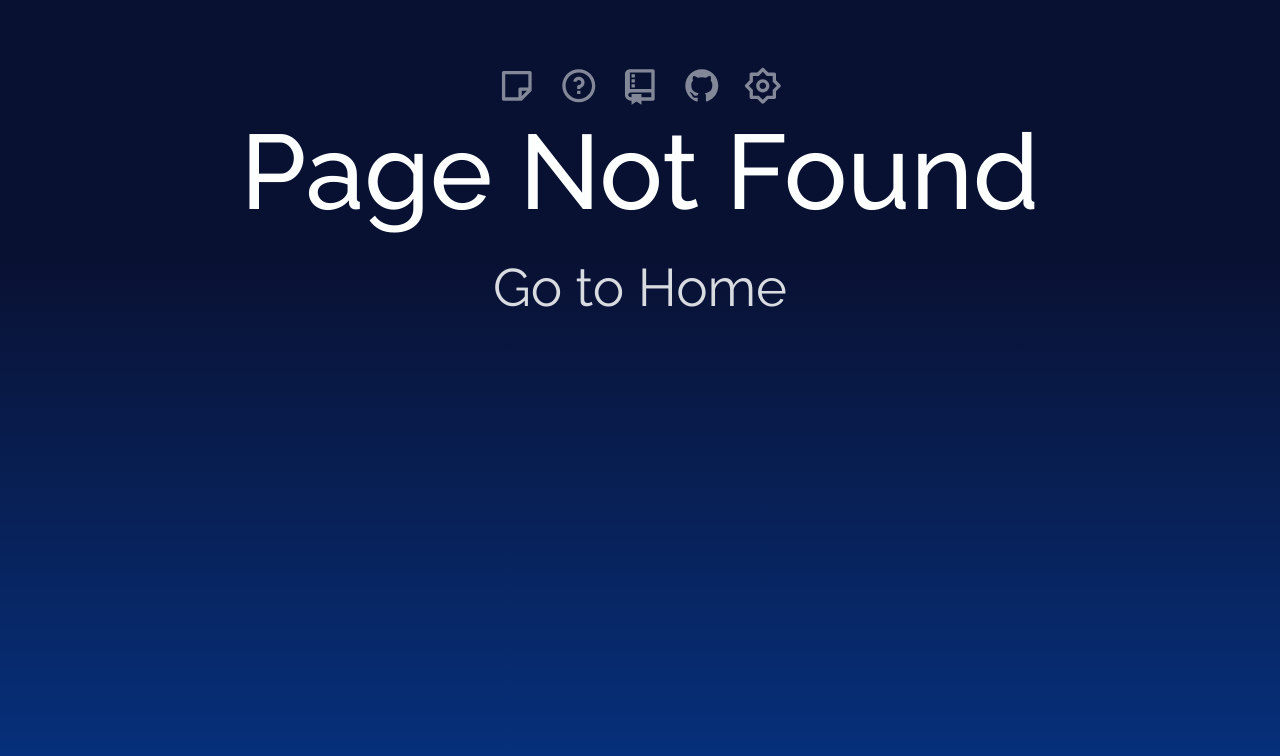
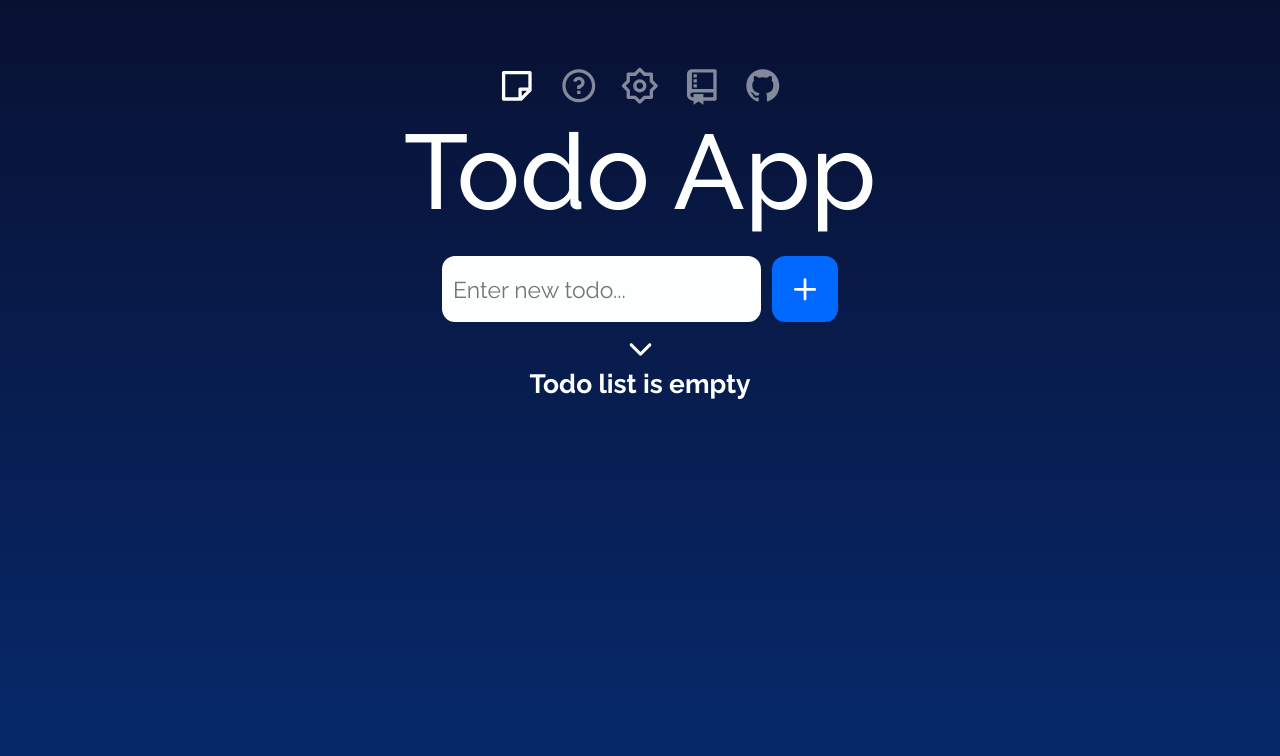
Before and after one commit to alexeymasasin/todo-app-demo, a React (Create React App) app: page /todo-app-demo/todo in a window 1280 px wide. Before the commit this address had no page. Shown: the top 756 px of the page. Built offline with nearby package versions, Linux system fonts and the light colour scheme.

Commit message:
Code Refactor, UI Fixes

```diff
--- a/src/App.js
+++ b/src/App.js
@@ -1,6 +1,6 @@
 import { BrowserRouter, Route, Routes } from 'react-router-dom';
 import Todo from './components/Todo/Todo';
-import Sidebar from './components/Sidebar/Sidebar';
+import Navbar from './components/Sidebar/Navbar';
 import NotFound from './components/NotFound/NotFound';
 import FAQ from './components/FAQ/FAQ';
 import './App.css';
@@ -10,11 +10,11 @@ function App() {
   return (
     <BrowserRouter basename="/todo-app-demo/">
       <div className="App">
-        <Sidebar/>
+        <Navbar/>
         <Routes>
           <Route path="*" element={<NotFound/>}/>
-          <Route path="/" element={<Todo/>}/>
-          <Route path="/faq/" element={<FAQ/>}/>
+          <Route path="/todo" element={<Todo/>}/>
+          <Route path="/faq" element={<FAQ/>}/>
         </Routes>
       </div>
     </BrowserRouter>
--- /dev/null
+++ b/src/components/Sidebar/Navbar.jsx
@@ -0,0 +1,52 @@
+import styles from './Navbar.module.css';
+import Button from './../UI/Button';
+import {
+  RiGithubFill,
+  RiGitRepositoryLine,
+  RiQuestionLine,
+  RiSettings2Line,
+  RiStickyNoteLine,
+} from 'react-icons/ri';
+import { NavLink, useLocation } from 'react-router-dom';
+
+function Navbar(props) {
+  const location = useLocation();
+
+  return (
+    <div className={styles.sidebar}>
+      <NavLink to="/todo"
+               className={({ isActive }) => isActive
+                 ? ` ${styles.active}`
+                 : ''}>
+        <Button title="Todo"><RiStickyNoteLine
+          className={styles.sidebar_icon}/></Button>
+      </NavLink>
+      <NavLink to="/faq"
+               className={({ isActive }) => isActive
+                 ? ` ${styles.active}`
+                 : ''}>
+        <Button title="FAQ"><RiQuestionLine
+          className={styles.sidebar_icon}/></Button>
+      </NavLink>
+      <NavLink to="/settings"
+               className={({ isActive }) => isActive
+                 ? ` ${styles.active}`
+                 : ''}>
+        <Button title="Settings"><RiSettings2Line
+          className={styles.sidebar_icon}/></Button>
+      </NavLink>
+      <a href="https://github.com/alexeymasasin/todo-app-demo" target="_blank"
+         rel="noopener noreferrer">
+        <Button title="GitHub Repository"><RiGitRepositoryLine
+          className={styles.sidebar_icon}/></Button>
+      </a>
+      <a href="https://github.com/alexeymasasin/" target="_blank"
+         rel="noopener noreferrer">
+        <Button title="My GitHub Page"><RiGithubFill
+          className={styles.sidebar_icon}/></Button>
+      </a>
+    </div>
+  );
+}
+
+export default Navbar;
--- /dev/null
+++ b/src/components/Sidebar/Navbar.module.css
@@ -0,0 +1,25 @@
+.sidebar {
+  width: fit-content;
+  display: flex;
+  align-items: center;
+  justify-content: center;
+  position: absolute;
+  top: 50px;
+  left: 0;
+  right: 0;
+  margin: 0 auto;
+}
+
+.sidebar_icon {
+  font-size: 36px;
+}
+
+.active > * {
+  opacity: 1;
+}
+
+@media (max-width: 650px) {
+  .sidebar {
+    top: 90px;
+  }
+}
--- a/src/components/Sidebar/Sidebar.jsx
+++ /dev/null
@@ -1,44 +0,0 @@
-import styles from './Sidebar.module.css';
-import Button from './../UI/Button';
-import {
-  RiGithubFill,
-  RiGitRepositoryLine,
-  RiQuestionLine,
-  RiSettings2Line,
-  RiStickyNoteLine,
-} from 'react-icons/ri';
-import { NavLink } from 'react-router-dom';
-import SidebarDivider from './SidebarDivider';
-
-function Sidebar(props) {
-  return (
-    <div className={styles.sidebar}>
-      <NavLink to="/">
-        <Button title="Todo"><RiStickyNoteLine
-          className={styles.sidebar_icon}/></Button>
-      </NavLink>
-      <SidebarDivider/>
-      <NavLink to="/faq/">
-        <Button title="FAQ"><RiQuestionLine
-          className={styles.sidebar_icon}/></Button>
-      </NavLink>
-      <a href="https://github.com/alexeymasasin/todo-app-demo" target="_blank"
-         rel="noopener noreferrer">
-        <Button title="GitHub Repository"><RiGitRepositoryLine
-          className={styles.sidebar_icon}/></Button>
-      </a>
-      <a href="https://github.com/alexeymasasin/" target="_blank"
-         rel="noopener noreferrer">
-        <Button title="My GitHub Page"><RiGithubFill
-          className={styles.sidebar_icon}/></Button>
-      </a>
-      <SidebarDivider/>
-      <NavLink to="/settings/">
-        <Button title="Settings"><RiSettings2Line
-          className={styles.sidebar_icon}/></Button>
-      </NavLink>
-    </div>
-  );
-}
-
-export default Sidebar;
--- a/src/components/Sidebar/Sidebar.module.css
+++ /dev/null
@@ -1,21 +0,0 @@
-.sidebar {
-  width: fit-content;
-  display: flex;
-  align-items: center;
-  justify-content: center;
-  position: absolute;
-  top: 50px;
-  left: 0;
-  right: 0;
-  margin: 0 auto;
-}
-
-.sidebar_icon {
-  font-size: 36px;
-}
-
-@media (max-width: 650px) {
-  .sidebar {
-    top: 90px;
-  }
-}
--- a/src/components/Sidebar/SidebarDivider.jsx
+++ /dev/null
@@ -1,9 +0,0 @@
-import styles from './SidebarDivider.module.css';
-
-function SidebarDivider(props) {
-  return (
-    <div className={styles.sidebar_divider}></div>
-  );
-}
-
-export default SidebarDivider;
--- a/src/components/Sidebar/SidebarDivider.module.css
+++ /dev/null
@@ -1,9 +0,0 @@
-.sidebar_divider {
-  height: 1px;
-  width: 50%;
-  background-color: #fdfffe;
-  display: block;
-  margin: 10px auto;
-  opacity: 0.5;
-  border-radius: 15px;
-}
--- a/src/components/Todo/Todos/TodoFrom.module.css
+++ b/src/components/Todo/Todos/TodoFrom.module.css
@@ -53,7 +53,7 @@
 }
 
 .order_arrow_icon {
-  margin: 10px 0 8px;
+  margin: 10px 0 6px;
   width: 30px;
   height: 30px;
   cursor: pointer;
@@ -62,12 +62,14 @@
   user-select: none;
 }
 
-.order_arrow_icon:hover {
-  color: #005bdc;
-}
+@media (hover: hover) {
+  .order_arrow_icon:hover {
+    color: #005bdc;
+  }
 
-.order_arrow_icon:active {
-  color: #0069ff;
+  .order_arrow_icon:active {
+    color: #0069ff;
+  }
 }
 
 @media (max-width: 650px) {
--- a/src/components/UI/Button.module.css
+++ b/src/components/UI/Button.module.css
@@ -13,11 +13,6 @@
   opacity: 0.5;
 }
 
-.button:hover {
-  opacity: 1;
-  transform: scale(1.15);
-}
-
 .button:active {
   color: #0069ff;
   transform: scale(1.05);
@@ -26,3 +21,10 @@
 .button:disabled {
   opacity: 0.3;
 }
+
+@media (hover: hover) {
+  .button:hover {
+    opacity: 1;
+    transform: scale(1.15);
+  }
+}
--- a/src/index.css
+++ b/src/index.css
@@ -8,39 +8,14 @@
 
 body {
   color: #FDFFFE;
-  background: linear-gradient(-180deg, #091133, #091133, #0069ff);
-  animation: gradient 14s ease-in-out infinite;
+  background: rgb(9, 17, 51);
+  background: linear-gradient(180deg, rgba(9, 17, 51, 1) 0%, rgba(0, 105, 255, 1) 100%);
   height: 80vh;
   background-size: 100% 400%;
-}
-
-@keyframes gradient {
-  0% {
-    background-position: 0% 37%;
-  }
-  50% {
-    background-position: 0% 55%;
-  }
-  100% {
-    background-position: 0% 37%;
-  }
 }
 
 @media (max-width: 650px) {
   body {
     background-size: 100% 1000%;
-
-  }
-
-  @keyframes gradient {
-    0% {
-      background-position: 0% 50%;
-    }
-    50% {
-      background-position: 0% 55%;
-    }
-    100% {
-      background-position: 0% 50%;
-    }
   }
 }
```
Also changed, not shown: 12 other files (tests, documents, lock files or other folders).
